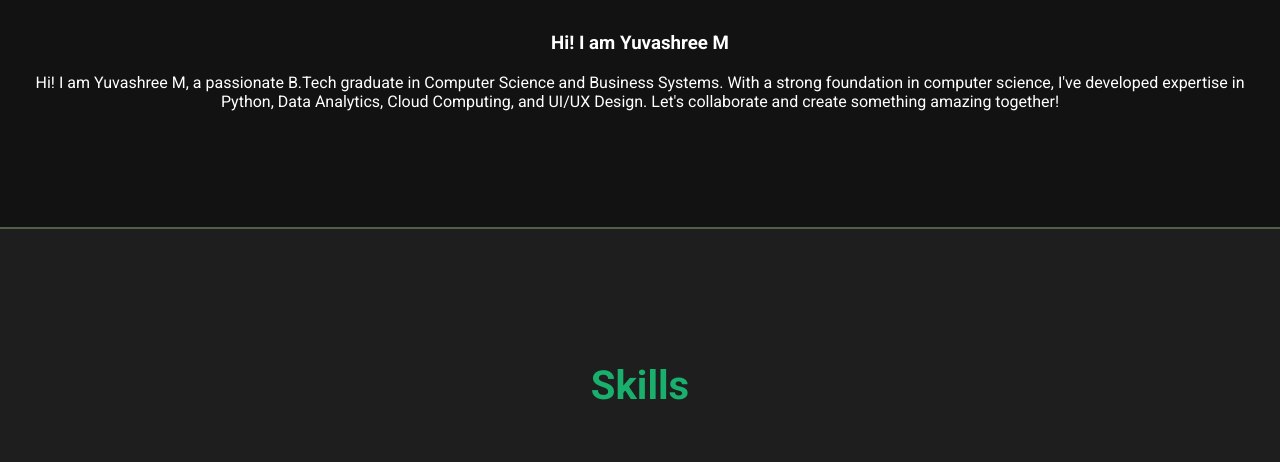
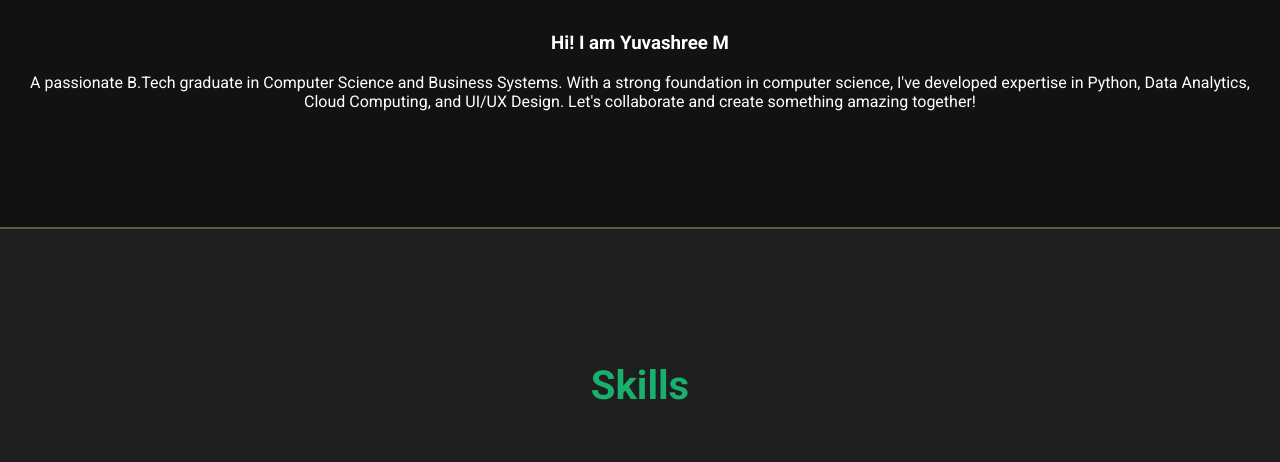
Before and after one commit to yuvashreemuthukumaran/CodeAlpha_Personal_Portfolio, a plain HTML site: page index.html in a window 1280 px wide. Shown: the part 995-1457 px from the top of the page. Drawn offline with Linux system fonts and the light colour scheme.

Commit message:
Update index.html

```diff
--- a/index.html
+++ b/index.html
@@ -41,7 +41,7 @@
         <h2>About Me</h2>
         <h3>Hi! I am Yuvashree M</h3>
         <p>
-            Hi! I am Yuvashree M, a passionate B.Tech graduate in Computer Science and Business Systems.
+            A passionate B.Tech graduate in Computer Science and Business Systems.
             With a strong foundation in computer science,
             I've developed expertise in Python, Data Analytics, Cloud Computing, and UI/UX Design.
             Let's collaborate and create something amazing together!
```
